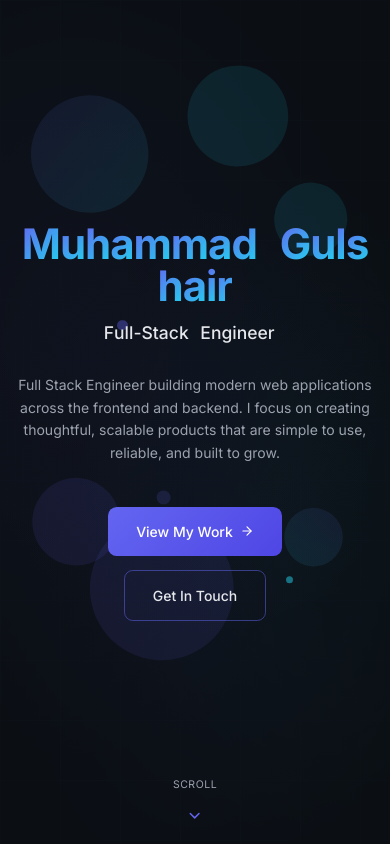
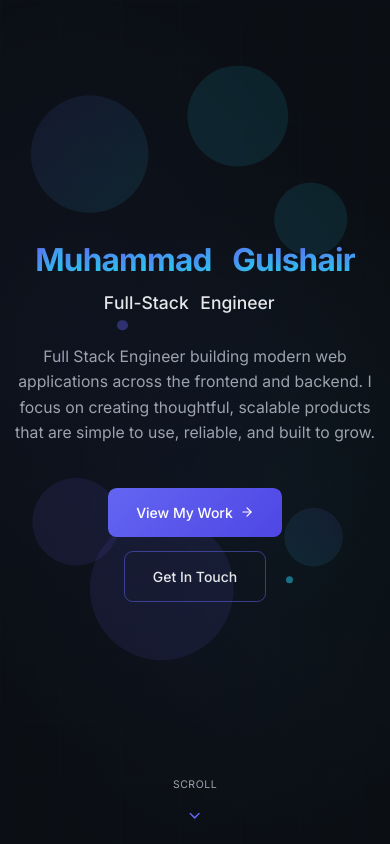
Before and after one commit to gulshair12/Portfolio, a React (Vite) app: page / in a window 390 px wide. Shown: the top 844 px of the page. Built offline with nearby package versions, Linux system fonts and the light colour scheme.

Commit message:
few updates

```diff
--- a/index.html
+++ b/index.html
@@ -35,7 +35,7 @@
     <meta name="twitter:url" content="https://gulshair12.netlify.app/" />
     <meta
       name="twitter:title"
-      content="Muhammad Gulshair | Full Stack Engineer (MERN Stack)"
+      content="Muhammad Gulshair | Full Stack Engineer"
     />
     <meta
       name="twitter:description"
--- a/src/sections/About.tsx
+++ b/src/sections/About.tsx
@@ -107,9 +107,9 @@ const About = () => {
 
             <motion.div variants={itemVariants}>
               <a
-                href="/Gulshair_Frontend_Resume.pdf"
+                href="/Gulshair_Full_Stack_Resume.pdf"
                 className="btn-secondary inline-flex items-center gap-2 group"
-                download="Gulshair_Frontend_Resume.pdf"
+                download="Gulshair_Full_Stack_Resume.pdf"
               >
                 <Download className="w-4 h-4 transition-transform group-hover:-translate-y-0.5" />
                 Download Resume
--- a/src/sections/EngineeringPrinciples.tsx
+++ b/src/sections/EngineeringPrinciples.tsx
@@ -109,7 +109,7 @@ const EngineeringPrinciples = () => {
   return (
     <section
       ref={sectionRef}
-      id="approach"
+      id="principles"
       className="relative py-24 sm:py-32 lg:py-40 overflow-hidden"
     >
       {/* Background */}
--- a/src/sections/Footer.tsx
+++ b/src/sections/Footer.tsx
@@ -1,9 +1,9 @@
-import { motion } from 'framer-motion';
-import { Heart, ArrowUp } from 'lucide-react';
+import { motion } from "framer-motion";
+import { Heart, ArrowUp } from "lucide-react";
 
 const Footer = () => {
   const scrollToTop = () => {
-    window.scrollTo({ top: 0, behavior: 'smooth' });
+    window.scrollTo({ top: 0, behavior: "smooth" });
   };
 
   return (
@@ -18,13 +18,14 @@ const Footer = () => {
             transition={{ duration: 0.5 }}
             className="flex items-center gap-2 text-portfolio-muted text-sm"
           >
-            <span>&copy; {new Date().getFullYear()} Muhammad Gulshair — Full Stack Engineer (MERN Stack).</span>
+            <span>
+              &copy; {new Date().getFullYear()} Muhammad Gulshair — Full Stack
+              Engineer.
+            </span>
             <span className="flex items-center gap-1">
               Made with <Heart className="w-3 h-3 text-red-400 fill-red-400" />
             </span>
           </motion.div>
-
-
 
           {/* Back to Top */}
           <motion.button
--- a/src/sections/Hero.tsx
+++ b/src/sections/Hero.tsx
@@ -196,10 +196,10 @@ const Hero = () => {
         >
           {/* Name with character animation */}
           <motion.h1
-            className="text-5xl sm:text-6xl md:text-7xl lg:text-8xl font-bold mb-4 tracking-tight"
+            className="text-4xl sm:text-5xl lg:text-8xl font-bold mb-4 tracking-tight"
             variants={itemVariants}
           >
-            <span className="inline-flex flex-wrap justify-center">
+            <span className="inline-flex flex-wrap justify-center text-wrap">
               {name.split("").map((char, i) => (
                 <motion.span
                   key={i}
@@ -249,7 +249,7 @@ const Hero = () => {
 
           {/* Tagline */}
           <motion.p
-            className="text-base sm:text-lg md:text-xl text-portfolio-muted max-w-4xl mx-auto mb-12 leading-relaxed"
+            className="text-lg md:text-xl text-portfolio-muted max-w-4xl mx-auto mb-12 leading-relaxed"
             initial={{ opacity: 0, filter: "blur(10px)" }}
             animate={{ opacity: 1, filter: "blur(0px)" }}
             transition={{
--- a/src/sections/Navigation.tsx
+++ b/src/sections/Navigation.tsx
@@ -5,8 +5,8 @@ import { Menu, X } from 'lucide-react';
 const navLinks = [
   { label: 'About', href: '#about' },
   { label: 'Skills', href: '#skills' },
-  { label: 'Projects', href: '#projects' },
   { label: 'Experience', href: '#experience' },
+    { label: 'Projects', href: '#projects' },
   { label: 'Principles', href: '#principles' },
   { label: 'Contact', href: '#contact' },
 ];
--- a/src/sections/Projects.tsx
+++ b/src/sections/Projects.tsx
@@ -100,6 +100,7 @@ const ProjectCard = ({
     <motion.a
       href={project.link}
       target="_blank"
+      id="projects"
       rel="noopener noreferrer"
       variants={itemVariants}
       className={`
--- a/src/sections/Skills.tsx
+++ b/src/sections/Skills.tsx
@@ -186,7 +186,7 @@ const Skills = () => {
         </motion.div>
 
         {/* Skills Grid */}
-        <div className="grid sm:grid-cols-2 lg:grid-cols-3 gap-6 mb-16">
+        <div className="grid grid-cols-2 md:grid-cols-3 gap-6 mb-16">
           {skillCategories.map((category, index) => (
             <motion.div
               key={category.title}
```
Also changed, not shown: 2 other files (tests, documents, lock files or other folders).
